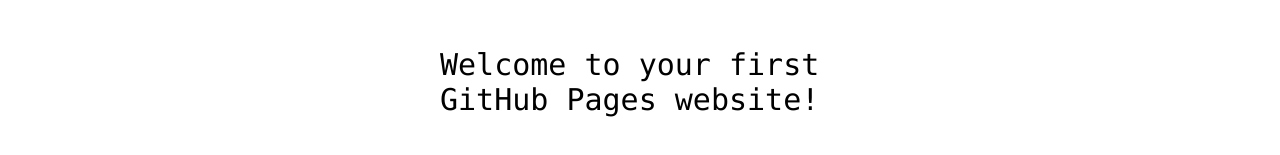
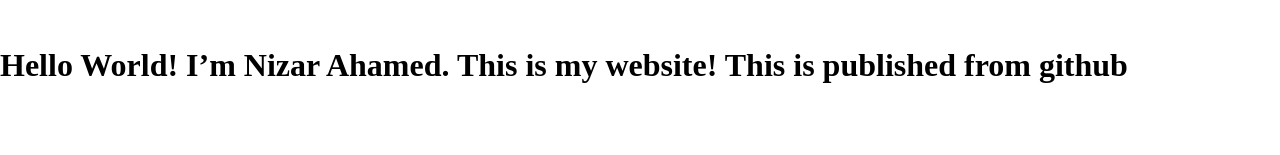
Before and after one commit to nizarahamedh/github.io, a plain HTML site: page index.html in a window 1280 px wide. Shown: the part 341-496 px from the top of the page. Drawn offline with Linux system fonts and the light colour scheme.

Commit message:
First changes

```diff
--- a/index.html
+++ b/index.html
@@ -12,7 +12,9 @@
 <img src="https://octodex.github.com/images/daftpunktocat-thomas.gif" id="octocat" alt="octocat-gif" />
 
 <!-- Change this code here by copy and pasting your template on line 15 -->
-<p>Welcome to your first GitHub Pages website!</p>
+<h1>Hello World! I’m Nizar Ahamed. This is my website!
+  This is published from github
+</h1>
 
 </body>
 </html>
```
